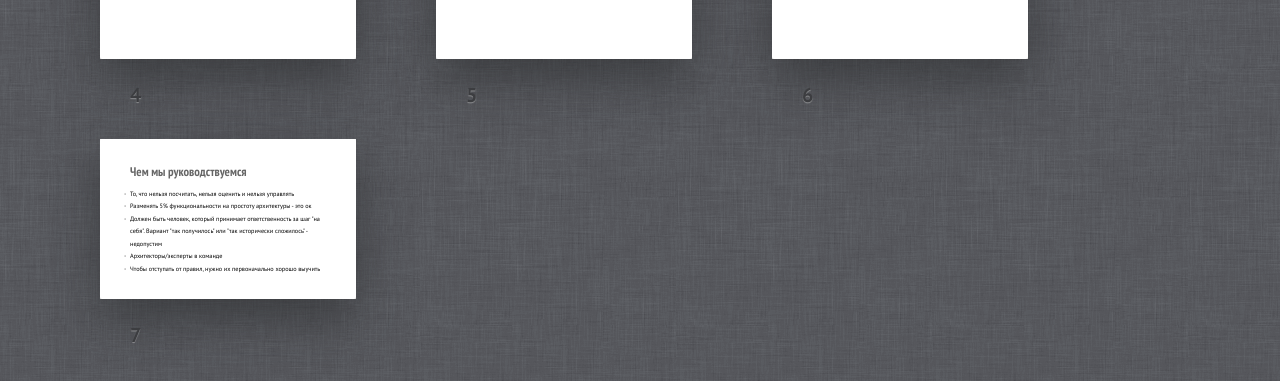
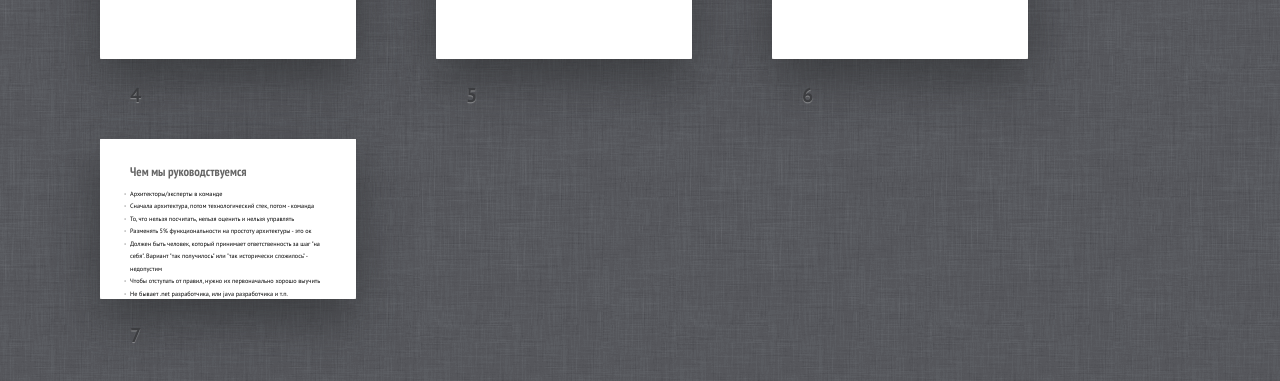
Before and after one commit to meowthsli/showzen, a plain HTML site: page index.html in a window 1280 px wide. Shown: the part 571-952 px from the top of the page. Drawn offline with Linux system fonts and the light colour scheme.

Commit message:
Поправил выводы

```diff
--- a/index.html
+++ b/index.html
@@ -98,11 +98,13 @@
 	<section class="slide"><div>
 		<h2>Чем мы руководствуемся</h2>
 		<ul>
+			<li>Архитекторы/эксперты в команде</li>
+			<li>Сначала архитектура, потом технологический стек, потом - команда</li>
 			<li>То, что нельзя посчитать, нельзя оценить и нельзя управлять</li>
 			<li>Разменять 5% функциональности на простоту архитектуры - это ок</li>
 			<li>Должен быть человек, который принимает ответственность за шаг "на себя". Вариант "так получилось" или "так исторически сложилось" - недопустим</li>
-			<li>Архитекторы/эксперты в команде</li>
 			<li>Чтобы отступать от правил, нужно их первоначально хорошо выучить</li>
+			<li>Не бывает .net разработчика, или java разработчика и т.п.</li>
 		</ul>
 	</div></section>
 	<!--
```
